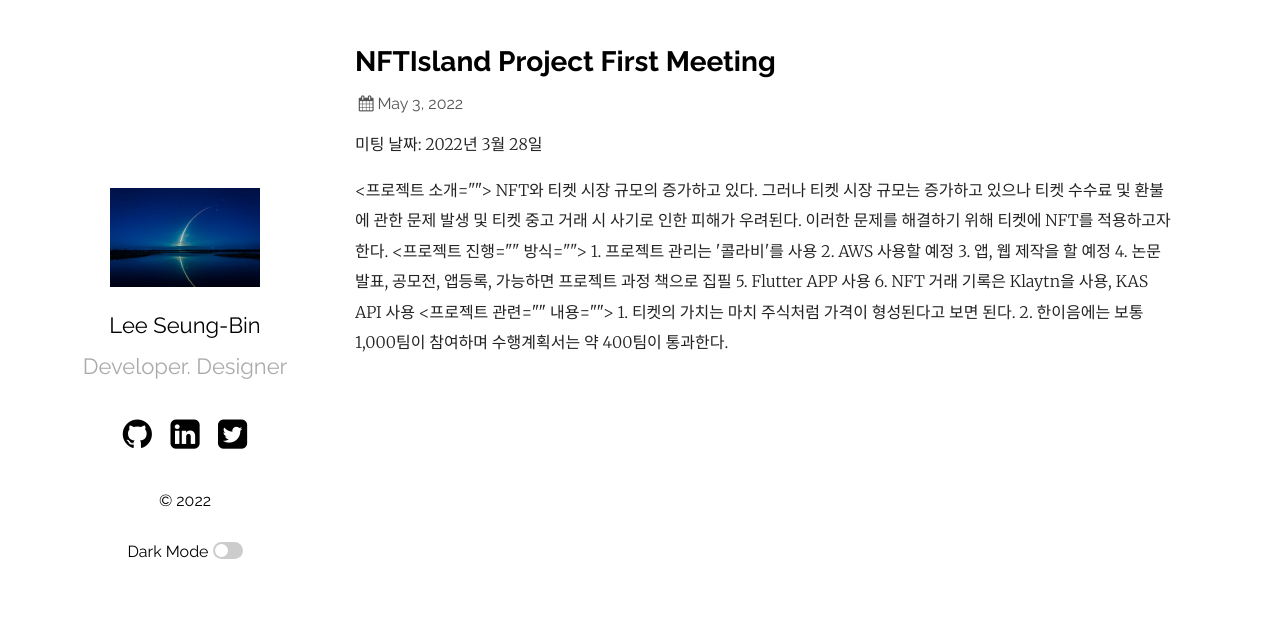
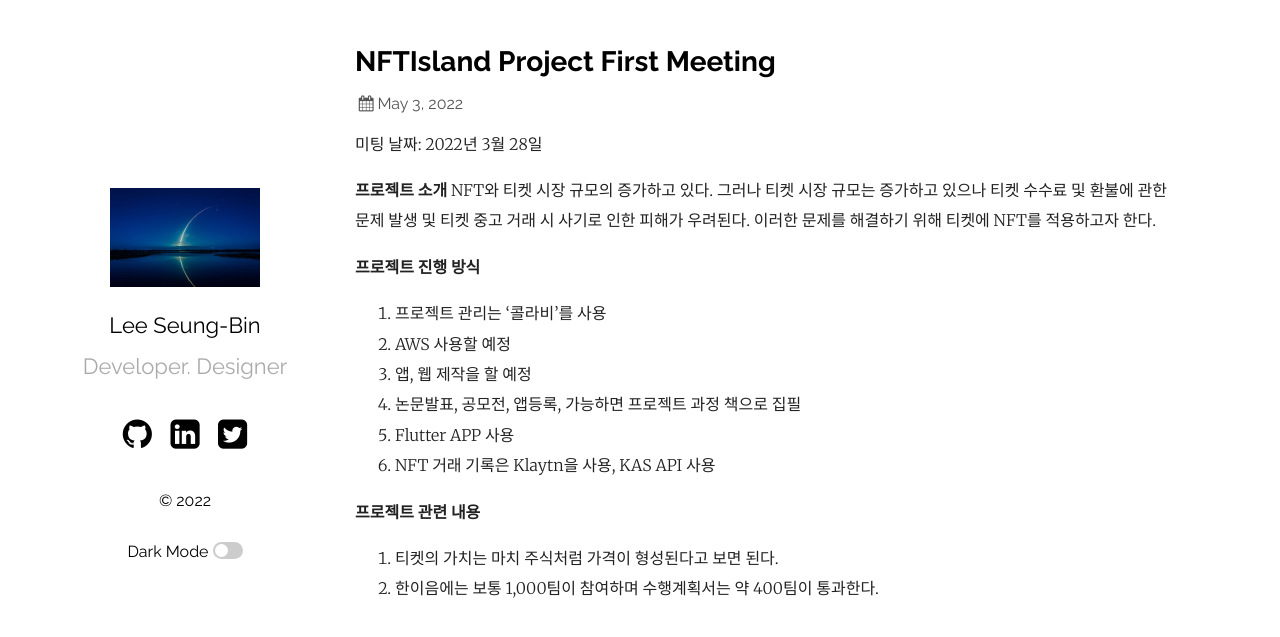
Before and after one commit to lspc678/lspc678.github.io, a Jekyll site: the page built from _posts/2022-05-03-NFTIsland-Project-First.markdown, in a window 1280 px wide. Shown: the top 637 px of the page. Built offline with Jekyll 4.4.1, drawn with Linux system fonts in a browser that asks for light colours.

Commit message:
NFTIsland-Project-First Modified

```diff
--- a/_posts/2022-05-03-NFTIsland-Project-First.markdown
+++ b/_posts/2022-05-03-NFTIsland-Project-First.markdown
@@ -6,10 +6,10 @@ categories:
 ---
 미팅 날짜: 2022년 3월 28일
 
-<프로젝트 소개>
+**프로젝트 소개**
 NFT와 티켓 시장 규모의 증가하고 있다. 그러나 티켓 시장 규모는 증가하고 있으나 티켓 수수료 및 환불에 관한 문제 발생 및 티켓 중고 거래 시 사기로 인한 피해가 우려된다. 이러한 문제를 해결하기 위해 티켓에 NFT를 적용하고자 한다.
 
-<프로젝트 진행 방식>
+**프로젝트 진행 방식**
 1. 프로젝트 관리는 '콜라비'를 사용
 2. AWS 사용할 예정
 3. 앱, 웹 제작을 할 예정
@@ -17,6 +17,6 @@ NFT와 티켓 시장 규모의 증가하고 있다. 그러나 티켓 시장 규
 5. Flutter APP 사용
 6. NFT 거래 기록은 Klaytn을 사용, KAS API 사용
 
-<프로젝트 관련 내용>
+**프로젝트 관련 내용**
 1. 티켓의 가치는 마치 주식처럼 가격이 형성된다고 보면 된다.
 2. 한이음에는 보통 1,000팀이 참여하며 수행계획서는 약 400팀이 통과한다.
```
